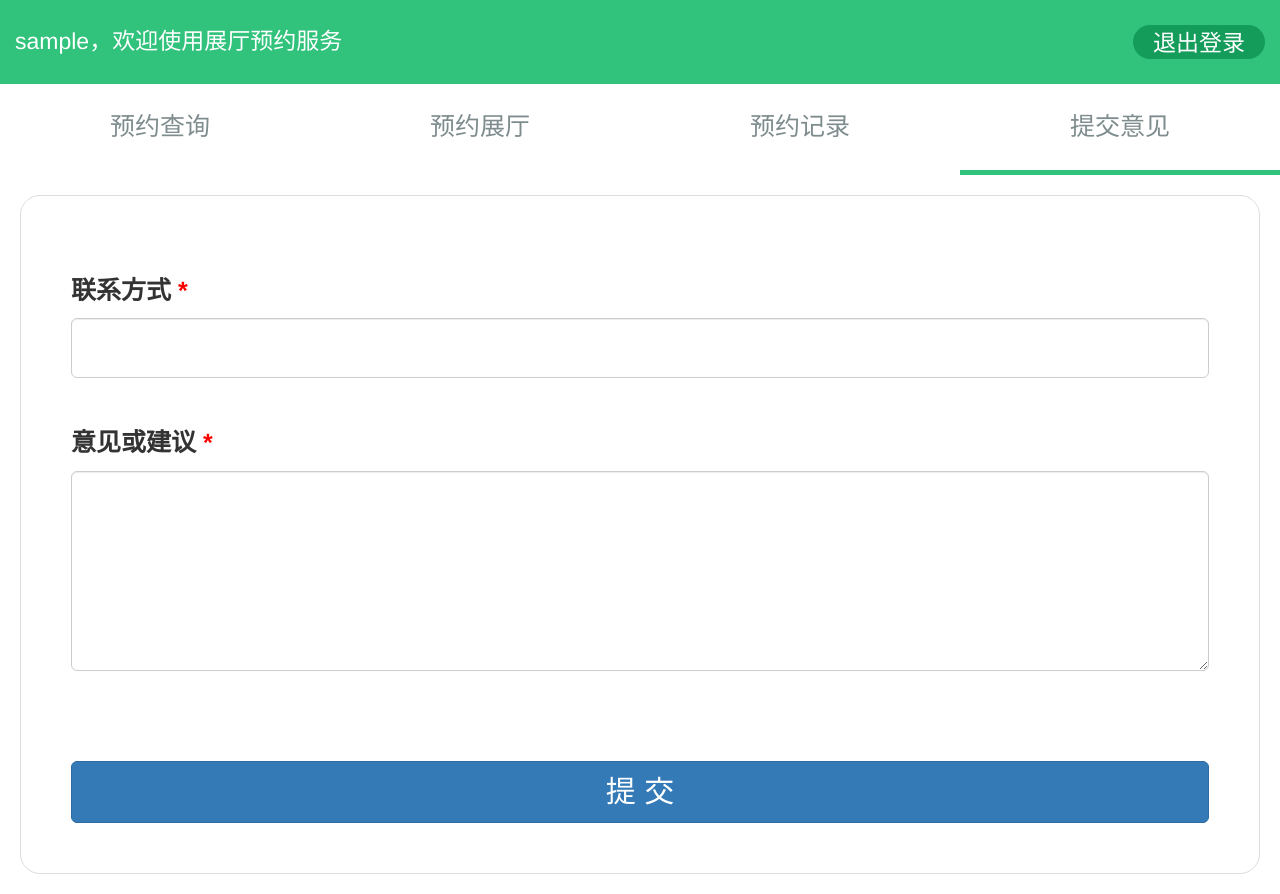
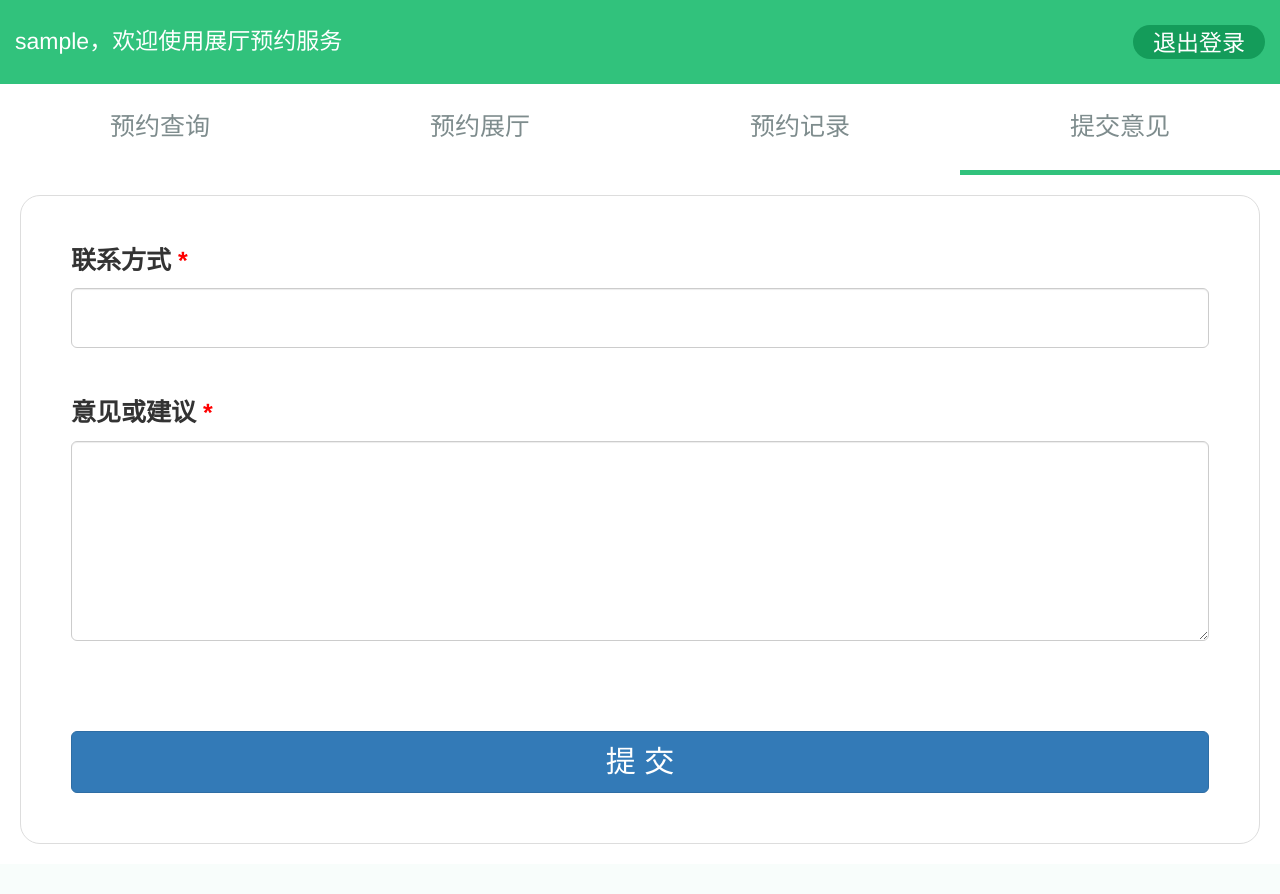
Before and after one commit to Albino1995/Exhibition, a Django app: page /suggestion/ in a window 1280 px wide. After the commit the page ends 844 px from the top, so only its background shows below. Run offline with Django 3.2, Linux system fonts and the light colour scheme; the visitor is signed in with stand-in values (Sample User, id 1); parts of the project's set-up code (start-up, migrations or seed data) failed here and were passed over; some libraries are stand-ins or nearby versions.

Commit message:
update css

```diff
--- a/static/css/record.css
+++ b/static/css/record.css
@@ -43,7 +43,7 @@
 
 .record {
     margin: 20px 20px 20px 20px;
-    padding: 40px 70px 70px 70px;
+    padding: 10px 70px 70px 70px;
     border: 1px solid #dddddd;
     border-radius: 20px;
 }
@@ -85,7 +85,7 @@
 }
 
 .paginations {
-    margin-top: 20px;
+    margin-top: 50px;
     display: flex;
     justify-content: center;
 }
--- a/static/css/reservation.css
+++ b/static/css/reservation.css
@@ -46,7 +46,7 @@
 }
 
 .form {
-    padding: 50px;
+    padding: 20px 50px 50px 50px;
     display: flex;
     flex-direction: column;
     border: 1px solid #dddddd;
--- a/static/css/suggestion.css
+++ b/static/css/suggestion.css
@@ -46,7 +46,7 @@
 }
 
 .form {
-    padding: 50px;
+    padding: 20px 50px 50px 50px;
     display: flex;
     flex-direction: column;
     border: 1px solid #dddddd;
```
